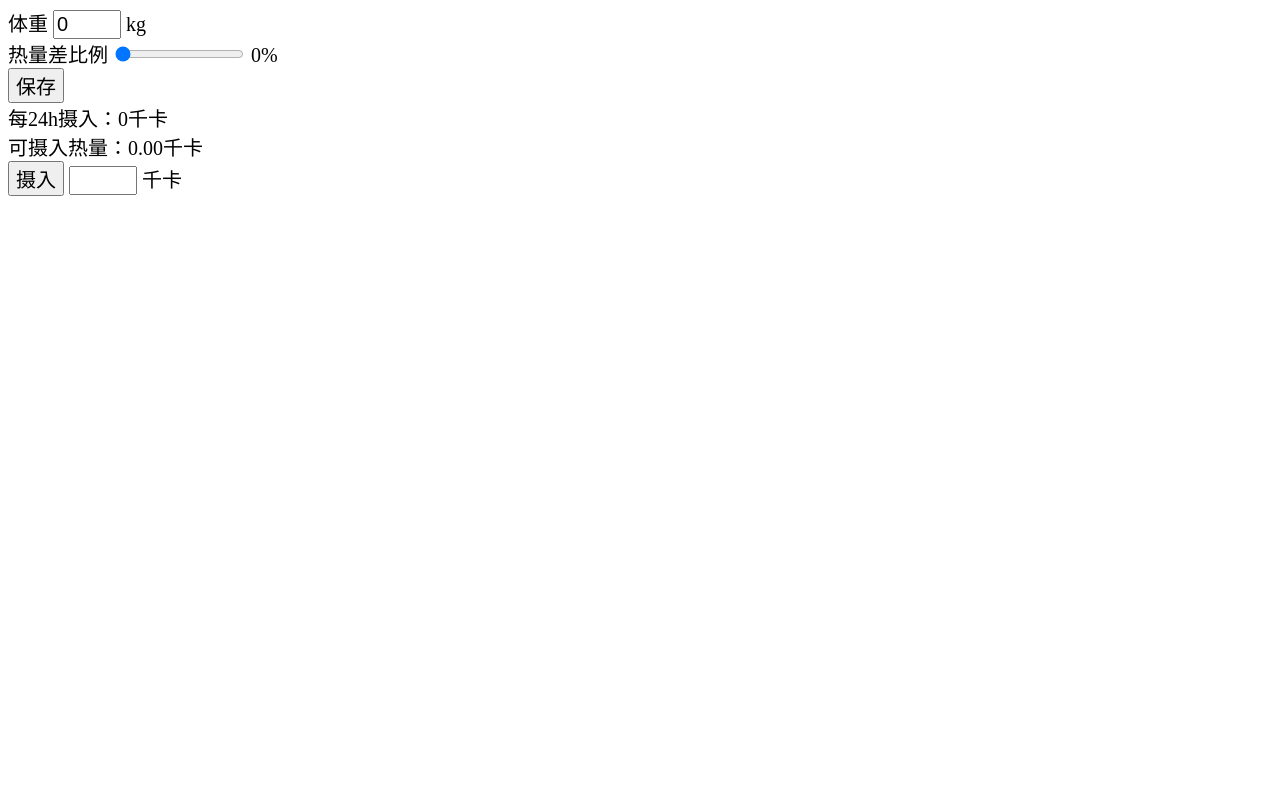
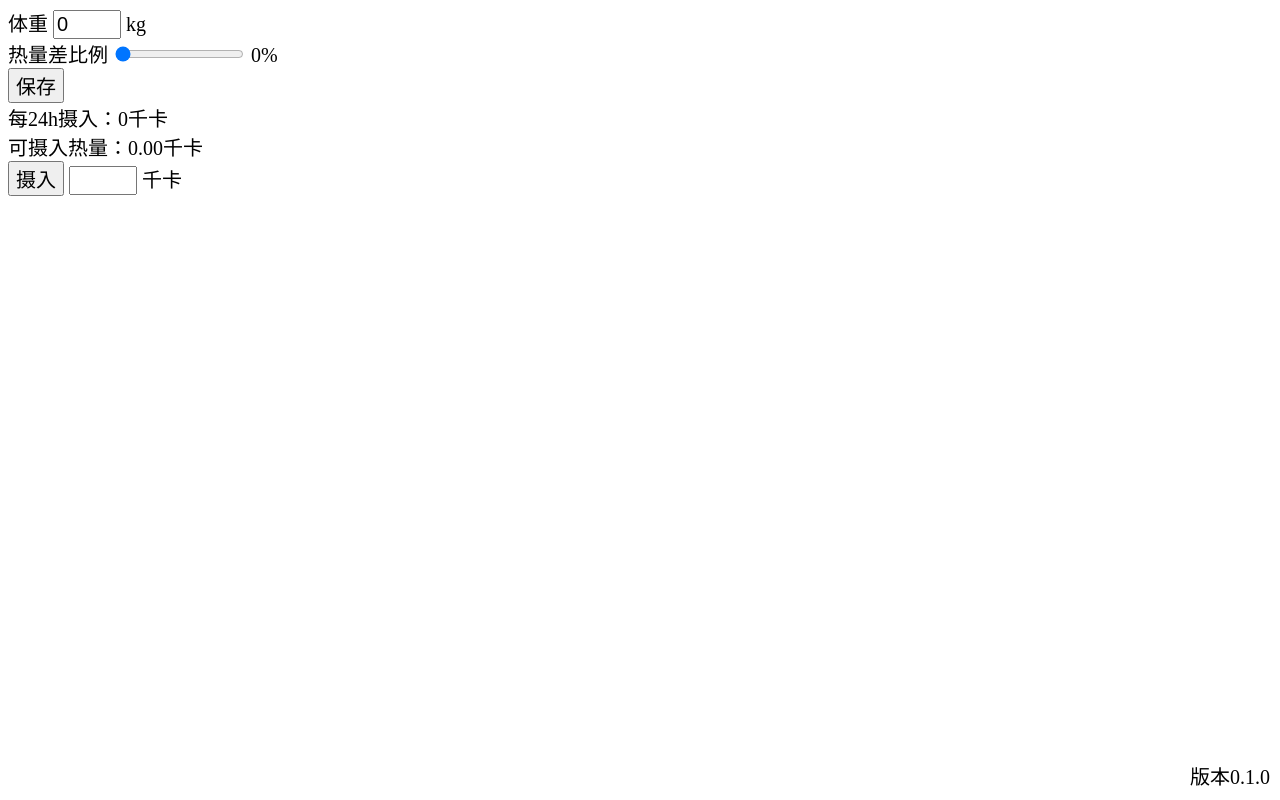
Before and after one commit to donaldshen/diet, a website: page index.html in a window 1280 px wide. Drawn offline with Linux system fonts and the light colour scheme.

Commit message:
feat: 增加版本号

```diff
--- a/index.html
+++ b/index.html
@@ -29,6 +29,6 @@
       <input type="number" id="consume">
       千卡
     </div>
-    <div id="history"></div>
+    <div id="version">版本0.1.0</div>
   </body>
 </html>
--- a/main.css
+++ b/main.css
@@ -4,3 +4,8 @@ body, button, input {
 input[type=number] {
   width: 60px;
 }
+#version {
+  position: fixed;
+  right: 10px;
+  bottom: 10px;
+}
```
